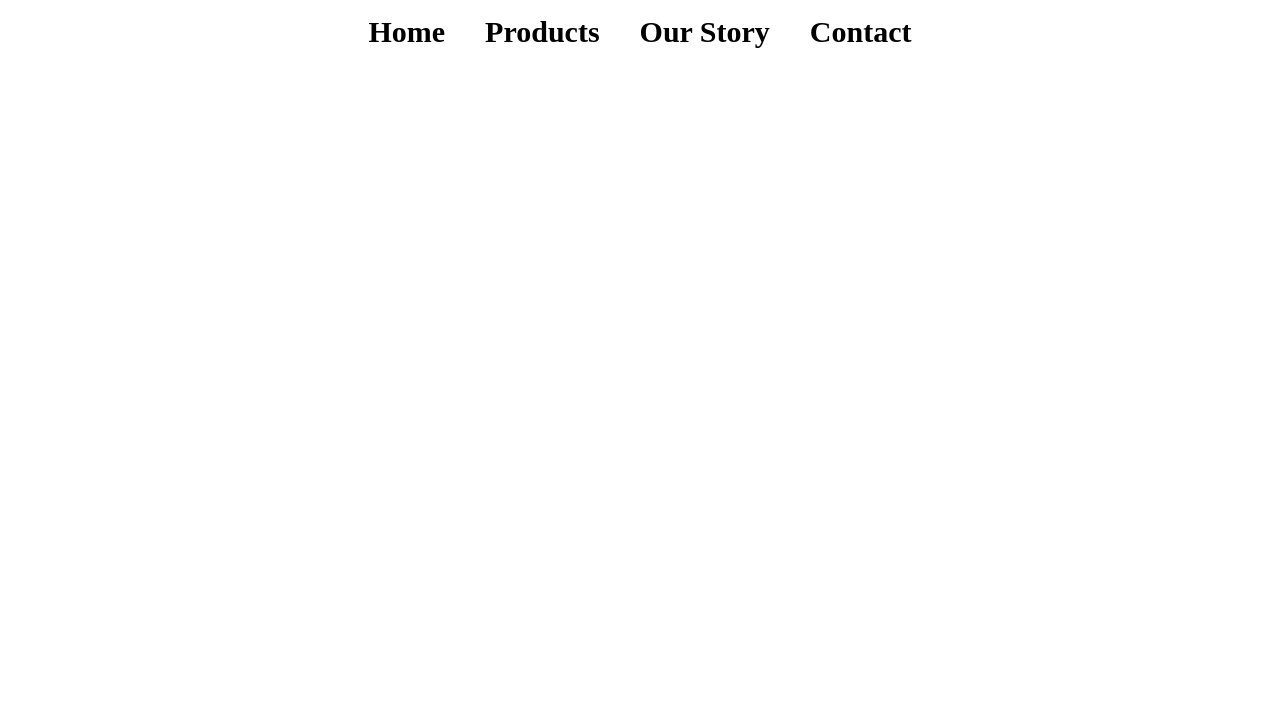
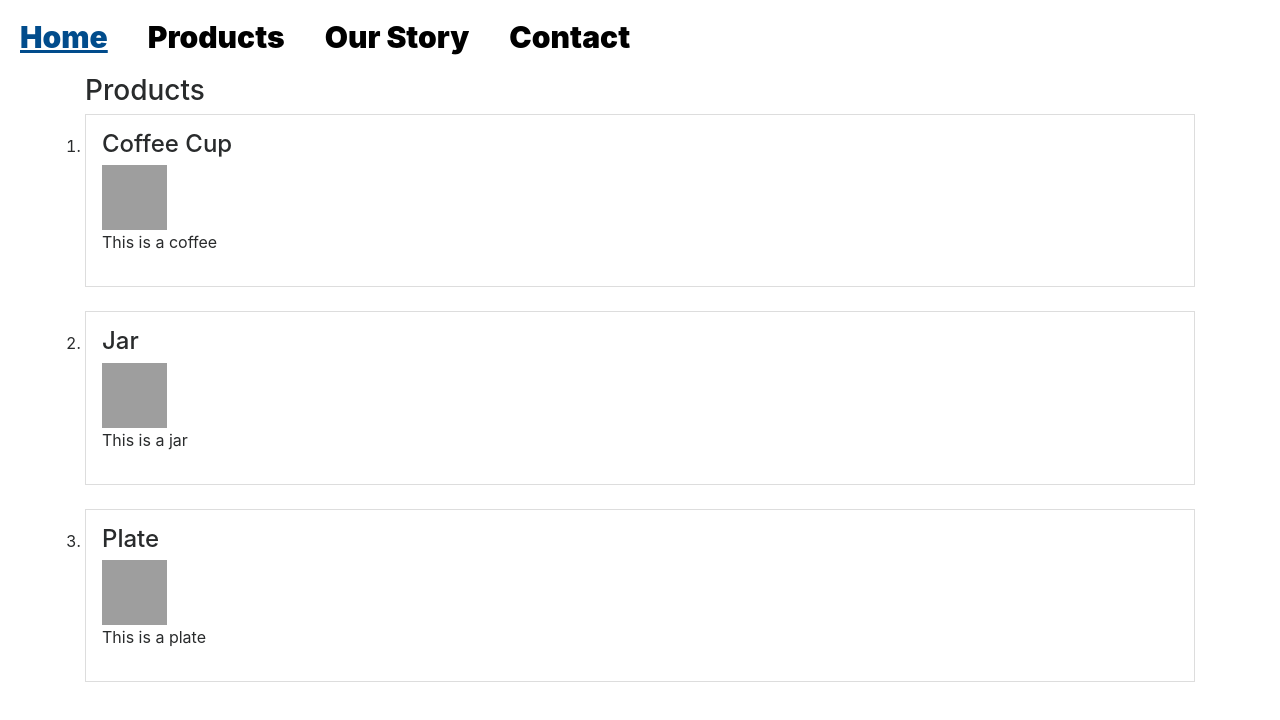
Before and after one commit to senecasisneros/theStore, a React app: page / in a window 1280 px wide. Built offline with nearby package versions, Linux system fonts and the light colour scheme; grey boxes are pictures that could not be loaded.

Commit message:
set-up: Products component, container and presentation components

```diff
--- a/src/Styles/styles.css
+++ b/src/Styles/styles.css
@@ -6,12 +6,7 @@
 }
 
 body {
-  /* background-color: yellow; */
 }
-
-/*------------------------------------*\
-NAVBAR
-\*------------------------------------*/
 
 .nav {
   width: 100%;
@@ -32,7 +27,6 @@ NAVBAR
 }
 
 .nav-item {
-  /* float: left; */
   text-align: center;
   display: inline-block;
   zoom: 1;
--- /dev/null
+++ b/src/components/ProductDisplay.js
@@ -0,0 +1,17 @@
+import React, { Component } from "react";
+import Products from "../containers/Products";
+import ProductsPrice from "./presentation/ProductsPrice";
+
+class ProductDisplay extends Component {
+  render() {
+    return (
+      <div className="container">
+        <div className="">
+          <Products />
+        </div>
+      </div>
+    );
+  }
+}
+
+export default ProductDisplay;
--- /dev/null
+++ b/src/components/presentation/PreviewProducts.js
@@ -0,0 +1,21 @@
+import React from "react";
+
+export default props => {
+  const product = props;
+  return (
+    <div style={style.productPost}>
+      <h4>{product.type}</h4>
+      <img src={product.image} alt="" height="65" width="65" />
+      <p>{product.desc}</p>
+    </div>
+  );
+};
+
+const style = {
+  productPost: {
+    padding: 16,
+    background: "f9f9f9",
+    border: "1px solid #ddd",
+    marginBottom: 24
+  }
+};
--- /dev/null
+++ b/src/components/presentation/ProductsPrice.js
@@ -0,0 +1,16 @@
+import React from "react";
+
+export default props => {
+  const product = props;
+  console.log("props.price:", props.price);
+  return <h4>{product.price}</h4>;
+};
+
+const style = {
+  productPost: {
+    padding: 16,
+    background: "f9f9f9",
+    border: "1px solid #ddd",
+    marginBottom: 24
+  }
+};
--- /dev/null
+++ b/src/constants/constants.js
@@ -0,0 +1,3 @@
+export default {
+  PRODUCTS_RECEIVED: "PRODUCTS_RECEIVED"
+};
--- /dev/null
+++ b/src/containers/Products.js
@@ -0,0 +1,53 @@
+import React, { Component } from "react";
+import PreviewProducts from "../components/presentation/PreviewProducts";
+// import ProductsPrice from "../components/presentation/ProductsPrice";
+
+class Products extends Component {
+  constructor() {
+    super();
+
+    this.state = {
+      products: [
+        {
+          type: "Coffee Cup",
+          image:
+            "http://www.districtdispatch.org/wp-content/uploads/2016/10/Coffee-cup-1.jpg",
+          desc: "This is a coffee",
+          price: "$1.00"
+        },
+        {
+          type: "Jar",
+          image:
+            "http://www.districtdispatch.org/wp-content/uploads/2016/10/Coffee-cup-1.jpg",
+          desc: "This is a jar",
+          price: "$1.00"
+        },
+        {
+          type: "Plate",
+          image:
+            "http://www.districtdispatch.org/wp-content/uploads/2016/10/Coffee-cup-1.jpg",
+          desc: "This is a plate",
+          price: "$1.00"
+        }
+      ]
+    };
+  }
+  render() {
+    return (
+      <div>
+        <h3>Products</h3>
+        <ol>
+          {this.state.products.map((product, i) => {
+            return (
+              <li key={i}>
+                <PreviewProducts {...product} />
+              </li>
+            );
+          })}
+        </ol>
+      </div>
+    );
+  }
+}
+
+export default Products;
--- a/src/index.html
+++ b/src/index.html
@@ -3,8 +3,10 @@
 <head>
   <meta charset="UTF-8">
   <meta name="viewport" content="width=device-width, initial-scale=1.0">
+  <!-- <meta name="description" content=""> -->
   <meta http-equiv="X-UA-Compatible" content="ie=edge">
   <link rel="stylesheet" href="./Styles/styles.css">
+  <link href="https://maxcdn.bootstrapcdn.com/bootstrap/4.0.0-beta.3/css/bootstrap.min.css" rel="stylesheet" integrity="sha384-Zug+QiDoJOrZ5t4lssLdxGhVrurbmBWopoEl+M6BdEfwnCJZtKxi1KgxUyJq13dy" crossorigin="anonymous">
   <title>The Store</title>
 </head>
 <body>
--- a/src/index.js
+++ b/src/index.js
@@ -3,14 +3,21 @@ import ReactDOM from "react-dom";
 // import styles from "./Styles/styles";
 
 import Navbar from "./components/Navbar";
+import ProductDisplay from "./components/ProductDisplay";
+// import Products from "./containers/Products";
 
-const App = () => {
-  return (
-    <div>
-      {/* <h1>The Store</h1> */}
-      <Navbar />
-    </div>
-  );
-};
+class App extends Component {
+  constructor(props) {
+    super(props);
+  }
+  render() {
+    return (
+      <div>
+        <Navbar />
+        <ProductDisplay />
+      </div>
+    );
+  }
+}
 
-ReactDOM.render(<App />, document.querySelector("#app"));
+ReactDOM.render(<App />, document.getElementById("app"));
```
Also changed, not shown: package.json (+3 -7 lines).
